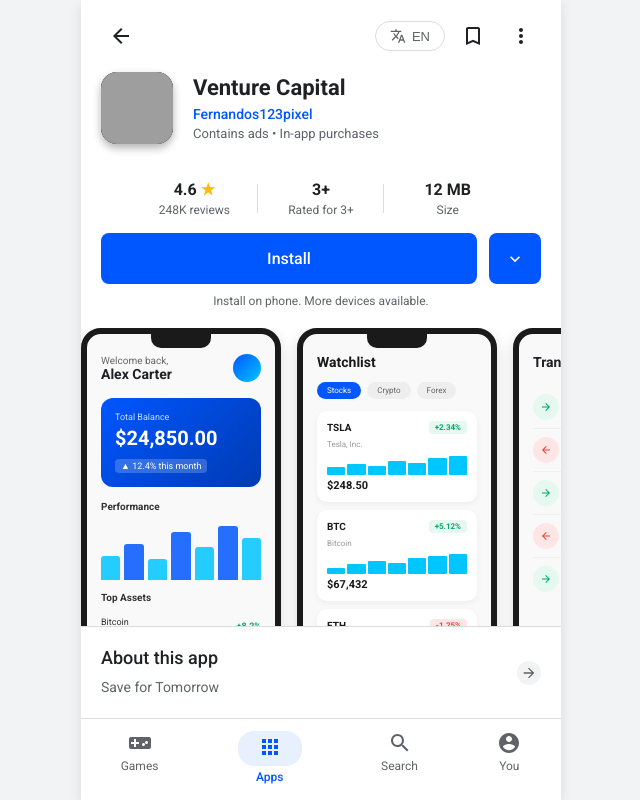
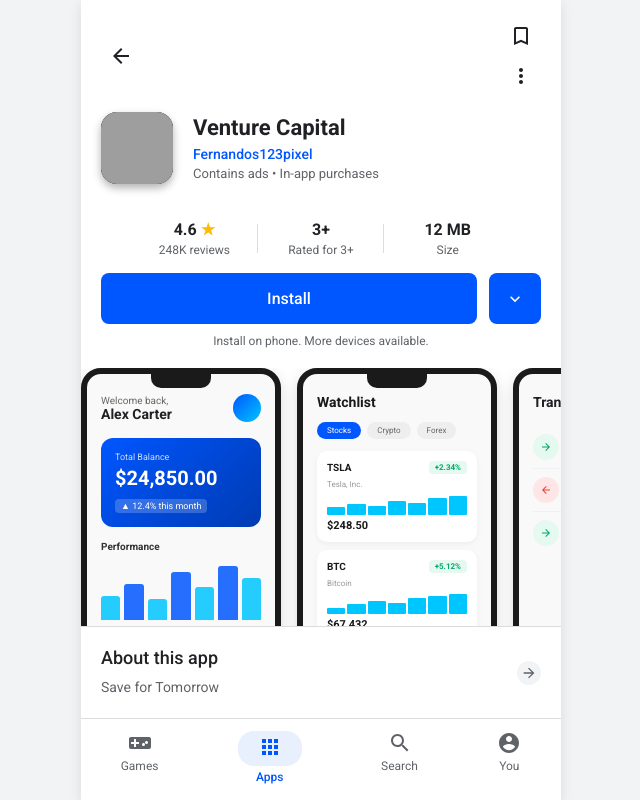
Before and after one commit to fernandos123pixel/Omowetinsup, a plain HTML site: page index.html in a window 1280 px wide. Shown: the whole page, without its empty margins (319-959 px from the left). Drawn offline with Linux system fonts and the light colour scheme; grey boxes are pictures that could not be loaded.

Commit message:
Refactor language handling and remove Google Translate
Removed Google Translate elements and added translation functionality using custom translations.

```diff
--- a/index.html
+++ b/index.html
@@ -41,13 +41,6 @@
             box-shadow: 0 4px 12px rgba(0,0,0,0.1);
         }
 
-        /* --- HIDE GOOGLE TRANSLATE UGLY BANNER --- */
-        body { top: 0 !important; }
-        .skiptranslate iframe { display: none !important; }
-        #goog-gt-tt, .goog-te-balloon-frame { display: none !important; }
-        .goog-text-highlight { background: none !important; box-shadow: none !important; }
-        #google_translate_element { display: none; } /* Hide default widget look */
-
         /* --- HEADER --- */
         .top-bar {
             display: flex;
@@ -71,32 +64,6 @@
 
         .top-bar .icon-btn:hover { background-color: #f1f3f4; }
         .top-bar svg { width: 24px; height: 24px; fill: var(--text-main); }
-
-        /* Language Switcher Button */
-        .lang-switcher {
-            background: none;
-            border: 1px solid var(--border-color);
-            border-radius: 20px;
-            padding: 6px 14px;
-            font-size: 13px;
-            font-weight: 500;
-            color: var(--text-secondary);
-            cursor: pointer;
-            display: flex;
-            align-items: center;
-            gap: 6px;
-            transition: all 0.2s;
-        }
-        .lang-switcher:hover {
-            background: var(--chip-bg);
-            border-color: var(--blue-primary);
-            color: var(--blue-primary);
-        }
-        .lang-switcher svg {
-            width: 16px;
-            height: 16px;
-            fill: currentColor;
-        }
 
         /* --- APP HERO --- */
         .app-header {
@@ -158,7 +125,7 @@
         .stat-value .star { color: #fbbc04; }
         .stat-label { font-size: 12px; color: var(--text-secondary); }
 
-        /* --- INSTALL BUTTON --- */
+        /* --- INSTALL --- */
         .install-section { padding: 0 20px 20px 20px; display: flex; gap: 12px; }
 
         .btn-install {
@@ -356,17 +323,12 @@
 
 <div class="app-container">
 
-    <!-- TOP HEADER -->
+    <!-- TOP HEADER (No language dropdown anymore) -->
     <header class="top-bar">
         <button class="icon-btn" aria-label="Back">
             <svg viewBox="0 0 24 24"><path d="M20 11H7.83l5.59-5.59L12 4l-8 8 8 8 1.41-1.41L7.83 13H20v-2z"/></svg>
         </button>
-        <div style="display: flex; gap: 8px; align-items: center;">
-            <!-- Language Switcher -->
-            <button class="lang-switcher" onclick="showLangMenu()">
-                <svg viewBox="0 0 24 24"><path d="M12.87 15.07l-2.54-2.51.03-.03c1.74-1.94 2.98-4.17 3.71-6.53H17V4h-7V2H8v2H1v1.99h11.17C11.5 7.92 10.44 9.75 9 11.35 8.07 10.32 7.3 9.19 6.69 8h-2c.73 1.63 1.73 3.17 2.98 4.56l-5.09 5.02L4 19l5-5 3.11 3.11.76-2.04zM18.5 10h-2L12 22h2l1.12-3h4.75L21 22h2l-4.5-12zm-2.62 7l1.62-4.33L19.12 17h-3.24z"/></svg>
-                <span id="currentLang">EN</span>
-            </button>
+        <div>
             <button class="icon-btn" aria-label="Bookmark">
                 <svg viewBox="0 0 24 24"><path d="M17 3H7c-1.1 0-1.99.9-1.99 2L5 21l7-3 7 3V5c0-1.1-.9-2-2-2zm0 15l-5-2.18L7 18V5h10v13z"/></svg>
             </button>
@@ -376,9 +338,6 @@
         </div>
     </header>
 
-    <!-- Hidden Google Translate widget container -->
-    <div id="google_translate_element" style="display:none;"></div>
-
     <!-- APP HERO -->
     <section class="app-header">
         <div class="app-icon">
@@ -387,7 +346,7 @@
         <div class="app-info">
             <h1 class="app-title">Venture Capital</h1>
             <p class="app-developer">Fernandos123pixel</p>
-            <p class="app-meta">Contains ads • In-app purchases</p>
+            <p class="app-meta" data-i18n="appMeta">Contains ads • In-app purchases</p>
         </div>
     </section>
 
@@ -395,15 +354,15 @@
     <section class="stats-row">
         <div class="stat-item">
             <span class="stat-value">4.6 <span class="star">★</span></span>
-            <span class="stat-label">248K reviews</span>
+            <span class="stat-label" data-i18n="statReviews">248K reviews</span>
         </div>
         <div class="stat-item">
             <span class="stat-value">3+</span>
-            <span class="stat-label">Rated for 3+</span>
+            <span class="stat-label" data-i18n="statRated">Rated for 3+</span>
         </div>
         <div class="stat-item">
             <span class="stat-value">12 MB</span>
-            <span class="stat-label">Size</span>
+            <span class="stat-label" data-i18n="statSize">Size</span>
         </div>
     </section>
 
@@ -412,14 +371,15 @@
         <a href="https://github.com/fernandos123pixel/Niceone/releases/download/v26.5.6/Venture_Capital_v26.5.6.APK"
            download="Venture_Capital_v26.5.6.APK"
            class="btn-install"
-           id="installBtn">
+           id="installBtn"
+           data-i18n="install">
            Install
         </a>
         <button class="btn-dropdown" aria-label="More install options">
             <svg viewBox="0 0 24 24"><path d="M7.41 8.59L12 13.17l4.59-4.58L18 10l-6 6-6-6 1.41-1.41z"/></svg>
         </button>
     </section>
-    <p class="install-note">Install on phone. More devices available.</p>
+    <p class="install-note" data-i18n="installNote">Install on phone. More devices available.</p>
 
     <!-- SCREENSHOTS -->
     <section class="screenshots-container">
@@ -428,17 +388,17 @@
             <div class="screen-content">
                 <div class="ss1-header">
                     <div>
-                        <div class="ss1-greeting">Welcome back,</div>
+                        <div class="ss1-greeting" data-i18n="welcomeBack">Welcome back,</div>
                         <div class="ss1-name">Alex Carter</div>
                     </div>
                     <div class="ss1-avatar"></div>
                 </div>
                 <div class="ss1-balance-card">
-                    <div class="ss1-balance-label">Total Balance</div>
+                    <div class="ss1-balance-label" data-i18n="totalBalance">Total Balance</div>
                     <div class="ss1-balance-amount">$24,850.00</div>
-                    <div class="ss1-balance-change">▲ 12.4% this month</div>
+                    <div class="ss1-balance-change" data-i18n="thisMonth">▲ 12.4% this month</div>
                 </div>
-                <div class="ss1-section-title">Performance</div>
+                <div class="ss1-section-title" data-i18n="performance">Performance</div>
                 <div class="ss1-chart">
                     <div class="ss1-bar" style="height: 40%;"></div>
                     <div class="ss1-bar" style="height: 60%;"></div>
@@ -448,7 +408,7 @@
                     <div class="ss1-bar" style="height: 90%;"></div>
                     <div class="ss1-bar" style="height: 70%;"></div>
                 </div>
-                <div class="ss1-section-title">Top Assets</div>
+                <div class="ss1-section-title" data-i18n="topAssets">Top Assets</div>
                 <div class="ss1-list-item">
                     <div>
                         <div class="ss1-list-label">Bitcoin</div>
@@ -468,11 +428,11 @@
 
         <div class="phone-screenshot">
             <div class="screen-content">
-                <div class="ss2-header">Watchlist</div>
+                <div class="ss2-header" data-i18n="watchlist">Watchlist</div>
                 <div class="ss2-tabs">
-                    <div class="ss2-tab active">Stocks</div>
-                    <div class="ss2-tab">Crypto</div>
-                    <div class="ss2-tab">Forex</div>
+                    <div class="ss2-tab active" data-i18n="stocks">Stocks</div>
+                    <div class="ss2-tab" data-i18n="crypto">Crypto</div>
+                    <div class="ss2-tab" data-i18n="forex">Forex</div>
                 </div>
                 <div class="ss2-stock-card">
                     <div class="ss2-stock-header">
@@ -508,39 +468,22 @@
                     </div>
                     <div class="ss2-price">$67,432</div>
                 </div>
-                <div class="ss2-stock-card">
-                    <div class="ss2-stock-header">
-                        <div class="ss2-stock-symbol">ETH</div>
-                        <div class="ss2-stock-change down">-1.25%</div>
-                    </div>
-                    <div class="ss2-stock-name">Ethereum</div>
-                    <div class="ss2-sparkline">
-                        <div class="bar" style="height: 80%;"></div>
-                        <div class="bar" style="height: 65%;"></div>
-                        <div class="bar down" style="height: 55%;"></div>
-                        <div class="bar down" style="height: 45%;"></div>
-                        <div class="bar down" style="height: 40%;"></div>
-                        <div class="bar down" style="height: 35%;"></div>
-                        <div class="bar down" style="height: 30%;"></div>
-                    </div>
-                    <div class="ss2-price">$3,245</div>
-                </div>
             </div>
         </div>
 
         <div class="phone-screenshot">
             <div class="screen-content">
                 <div class="ss3-header">
-                    <div class="ss3-title">Transactions</div>
-                    <div class="ss3-filter">Filter ▾</div>
+                    <div class="ss3-title" data-i18n="transactions">Transactions</div>
+                    <div class="ss3-filter" data-i18n="filter">Filter ▾</div>
                 </div>
                 <div class="ss3-tx-item">
                     <div class="ss3-tx-icon in">
                         <svg viewBox="0 0 24 24"><path d="M12 4l-1.41 1.41L16.17 11H4v2h12.17l-5.58 5.59L12 20l8-8z"/></svg>
                     </div>
                     <div class="ss3-tx-info">
-                        <div class="ss3-tx-name">Deposit Received</div>
-                        <div class="ss3-tx-date">Today, 10:42 AM</div>
+                        <div class="ss3-tx-name" data-i18n="deposit">Deposit Received</div>
+                        <div class="ss3-tx-date" data-i18n="today">Today, 10:42 AM</div>
                     </div>
                     <div class="ss3-tx-amount in">+$500.00</div>
                 </div>
@@ -549,8 +492,8 @@
                         <svg viewBox="0 0 24 24"><path d="M12 20l1.41-1.41L7.83 13H20v-2H7.83l5.58-5.59L12 4l-8 8z"/></svg>
                     </div>
                     <div class="ss3-tx-info">
-                        <div class="ss3-tx-name">Bought BTC</div>
-                        <div class="ss3-tx-date">Today, 9:15 AM</div>
+                        <div class="ss3-tx-name" data-i18n="boughtBTC">Bought BTC</div>
+                        <div class="ss3-tx-date" data-i18n="today">Today, 10:42 AM</div>
                     </div>
                     <div class="ss3-tx-amount out">-$250.00</div>
                 </div>
@@ -559,30 +502,10 @@
                         <svg viewBox="0 0 24 24"><path d="M12 4l-1.41 1.41L16.17 11H4v2h12.17l-5.58 5.59L12 20l8-8z"/></svg>
                     </div>
                     <div class="ss3-tx-info">
-                        <div class="ss3-tx-name">Dividend Payout</div>
-                        <div class="ss3-tx-date">Yesterday</div>
+                        <div class="ss3-tx-name" data-i18n="dividend">Dividend Payout</div>
+                        <div class="ss3-tx-date" data-i18n="yesterday">Yesterday</div>
                     </div>
                     <div class="ss3-tx-amount in">+$42.30</div>
-                </div>
-                <div class="ss3-tx-item">
-                    <div class="ss3-tx-icon out">
-                        <svg viewBox="0 0 24 24"><path d="M12 20l1.41-1.41L7.83 13H20v-2H7.83l5.58-5.59L12 4l-8 8z"/></svg>
-                    </div>
-                    <div class="ss3-tx-info">
-                        <div class="ss3-tx-name">Sold AAPL</div>
-                        <div class="ss3-tx-date">Yesterday</div>
-                    </div>
-                    <div class="ss3-tx-amount out">-$180.00</div>
-                </div>
-                <div class="ss3-tx-item">
-                    <div class="ss3-tx-icon in">
-                        <svg viewBox="0 0 24 24"><path d="M12 4l-1.41 1.41L16.17 11H4v2h12.17l-5.58 5.59L12 20l8-8z"/></svg>
-                    </div>
-                    <div class="ss3-tx-info">
-                        <div class="ss3-tx-name">Referral Bonus</div>
-                        <div class="ss3-tx-date">Oct 8, 2026</div>
-                    </div>
-                    <div class="ss3-tx-amount in">+$25.00</div>
                 </div>
             </div>
         </div>
@@ -592,8 +515,8 @@
     <!-- ABOUT -->
     <div class="about-section">
         <div class="about-text-wrapper">
-            <span class="about-title">About this app</span>
-            <span class="about-description">Save for Tomorrow</span>
+            <span class="about-title" data-i18n="aboutApp">About this app</span>
+            <span class="about-description" data-i18n="saveTomorrow">Save for Tomorrow</span>
         </div>
         <svg class="arrow-icon" viewBox="0 0 24 24"><path d="M12 4l-1.41 1.41L16.17 11H4v2h12.17l-5.58 5.59L12 20l8-8z"/></svg>
     </div>
@@ -602,81 +525,167 @@
     <nav class="bottom-nav">
         <a href="#" class="nav-item">
             <svg viewBox="0 0 24 24"><path d="M21 6H3c-1.1 0-2 .9-2 2v8c0 1.1.9 2 2 2h18c1.1 0 2-.9 2-2V8c0-1.1-.9-2-2-2zm-10 7H8v3H6v-3H3v-2h3V8h2v3h3v2zm4.5 2c-.83 0-1.5-.67-1.5-1.5s.67-1.5 1.5-1.5 1.5.67 1.5 1.5-.67 1.5-1.5 1.5zm3-2c-.83 0-1.5-.67-1.5-1.5s.67-1.5 1.5-1.5 1.5.67 1.5 1.5-.67 1.5-1.5 1.5z"/></svg>
-            <span>Games</span>
+            <span data-i18n="games">Games</span>
         </a>
         <a href="#" class="nav-item active">
             <div class="nav-icon-bg">
                 <svg viewBox="0 0 24 24"><path d="M4 8h4V4H4v4zm6 12h4v-4h-4v4zm-6 0h4v-4H4v4zm0-6h4v-4H4v4zm6 0h4v-4h-4v4zm6-10v4h4V4h-4zm-6 4h4V4h-4v4zm6 6h4v-4h-4v4zm0 6h4v-4h-4v4z"/></svg>
             </div>
-            <span>Apps</span>
+            <span data-i18n="apps">Apps</span>
         </a>
         <a href="#" class="nav-item">
             <svg viewBox="0 0 24 24"><path d="M15.5 14h-.79l-.28-.27C15.41 12.59 16 11.11 16 9.5 16 5.91 13.09 3 9.5 3S3 5.91 3 9.5 5.91 16 9.5 16c1.61 0 3.09-.59 4.23-1.57l.27.28v.79l5 4.99L20.49 19l-4.99-5zm-6 0C7.01 14 5 11.99 5 9.5S7.01 5 9.5 5 14 7.01 14 9.5 11.99 14 9.5 14z"/></svg>
-            <span>Search</span>
+            <span data-i18n="search">Search</span>
         </a>
         <a href="#" class="nav-item">
             <svg viewBox="0 0 24 24"><path d="M12 2C6.48 2 2 6.48 2 12s4.48 10 10 10 10-4.48 10-10S17.52 2 12 2zm0 3c1.66 0 3 1.34 3 3s-1.34 3-3 3-3-1.34-3-3 1.34-3 3-3zm0 14.2c-2.5 0-4.71-1.28-6-3.22.03-1.99 4-3.08 6-3.08 1.99 0 5.97 1.09 6 3.08-1.29 1.94-3.5 3.22-6 3.22z"/></svg>
-            <span>You</span>
+            <span data-i18n="you">You</span>
         </a>
     </nav>
 
 </div>
 
-<!-- Hidden Google Translate API -->
-<script type="text/javascript">
-function googleTranslateElementInit() {
-    new google.translate.TranslateElement({
-        pageLanguage: 'en',
-        includedLanguages: 'en,es,pt,fr,de,it,ar,hi,zh-CN,ja,ko,ru',
-        autoDisplay: false
-    }, 'google_translate_element');
-}
+<script>
+    // =============================================
+    // TRANSLATIONS — EN, ES, PT
+    // =============================================
+    const translations = {
+        en: {
+            appMeta: "Contains ads • In-app purchases",
+            statReviews: "248K reviews",
+            statRated: "Rated for 3+",
+            statSize: "Size",
+            install: "Install",
+            installNote: "Install on phone. More devices available.",
+            welcomeBack: "Welcome back,",
+            totalBalance: "Total Balance",
+            thisMonth: "▲ 12.4% this month",
+            performance: "Performance",
+            topAssets: "Top Assets",
+            watchlist: "Watchlist",
+            stocks: "Stocks",
+            crypto: "Crypto",
+            forex: "Forex",
+            transactions: "Transactions",
+            filter: "Filter ▾",
+            deposit: "Deposit Received",
+            boughtBTC: "Bought BTC",
+            dividend: "Dividend Payout",
+            today: "Today, 10:42 AM",
+            yesterday: "Yesterday",
+            aboutApp: "About this app",
+            saveTomorrow: "Save for Tomorrow",
+            games: "Games",
+            apps: "Apps",
+            search: "Search",
+            you: "You"
+        },
+        es: {
+            appMeta: "Contiene anuncios • Compras dentro de la app",
+            statReviews: "248K reseñas",
+            statRated: "Clasificado para 3+",
+            statSize: "Tamaño",
+            install: "Instalar",
+            installNote: "Instalar en el teléfono. Más dispositivos disponibles.",
+            welcomeBack: "Bienvenido,",
+            totalBalance: "Saldo Total",
+            thisMonth: "▲ 12,4% este mes",
+            performance: "Rendimiento",
+            topAssets: "Mejores Activos",
+            watchlist: "Lista de Seguimiento",
+            stocks: "Acciones",
+            crypto: "Cripto",
+            forex: "Divisas",
+            transactions: "Transacciones",
+            filter: "Filtrar ▾",
+            deposit: "Depósito Recibido",
+            boughtBTC: "Compró BTC",
+            dividend: "Pago de Dividendos",
+            today: "Hoy, 10:42 AM",
+            yesterday: "Ayer",
+            aboutApp: "Acerca de esta app",
+            saveTomorrow: "Ahorra para el Mañana",
+            games: "Juegos",
+            apps: "Apps",
+            search: "Buscar",
+            you: "Tú"
+        },
+        pt: {
+            appMeta: "Contém anúncios • Compras no app",
+            statReviews: "248K avaliações",
+            statRated: "Classificado para 3+",
+            statSize: "Tamanho",
+            install: "Instalar",
+            installNote: "Instalar no telefone. Mais dispositivos disponíveis.",
+            welcomeBack: "Bem-vindo,",
+            totalBalance: "Saldo Total",
+            thisMonth: "▲ 12,4% este mês",
+            performance: "Desempenho",
+            topAssets: "Melhores Ativos",
+            watchlist: "Lista de Observação",
+            stocks: "Ações",
+            crypto: "Cripto",
+            forex: "Câmbio",
+            transactions: "Transações",
+            filter: "Filtrar ▾",
+            deposit: "Depósito Recebido",
+            boughtBTC: "Comprou BTC",
+            dividend: "Pagamento de Dividendos",
+            today: "Hoje, 10:42",
+            yesterday: "Ontem",
+            aboutApp: "Sobre este app",
+            saveTomorrow: "Poupe para o Amanhã",
+            games: "Jogos",
+            apps: "Apps",
+            search: "Buscar",
+            you: "Você"
+        }
+    };
 
-// Auto-detect language and translate if needed
-window.addEventListener('load', function() {
-    const userLang = (navigator.language || navigator.userLanguage).toLowerCase().split('-')[0];
-    const supported = ['es', 'pt', 'fr', 'de', 'it', 'ar', 'hi', 'zh', 'ja', 'ko', 'ru'];
+    // =============================================
+    // APPLY TRANSLATIONS
+    // =============================================
+    function applyTranslations(lang) {
+        const t = translations[lang] || translations.en;
+        document.querySelectorAll('[data-i18n]').forEach(el => {
+            const key = el.getAttribute('data-i18n');
+            if (t[key]) el.textContent = t[key];
+        });
+        document.documentElement.lang = lang;
+    }
 
-    if (supported.includes(userLang)) {
-        // Give the widget a moment to load, then trigger translation
-        setTimeout(function() {
-            const select = document.querySelector('.goog-te-combo');
-            if (select) {
-                select.value = userLang;
-                select.dispatchEvent(new Event('change'));
-                document.getElementById('currentLang').textContent = userLang.toUpperCase();
-            }
-        }, 1000);
-    }
-});
+    // =============================================
+    // AUTO-DETECT LANGUAGE
+    // =============================================
+    (function autoDetect() {
+        let saved = null;
+        try { saved = localStorage.getItem('venture_lang'); } catch(e) {}
 
-// Manual language switcher
-function showLangMenu() {
-    const langs = ['en', 'es', 'pt', 'fr', 'de', 'it', 'ar', 'hi', 'zh-CN', 'ja', 'ko', 'ru'];
-    const choice = prompt('Choose language:\n\n' + langs.map((l, i) => `${i + 1}. ${l.toUpperCase()}`).join('\n'), '');
-    if (choice && langs[parseInt(choice) - 1]) {
-        const selected = langs[parseInt(choice) - 1];
-        const select = document.querySelector('.goog-te-combo');
-        if (select) {
-            select.value = selected;
-            select.dispatchEvent(new Event('change'));
-            document.getElementById('currentLang').textContent = selected.toUpperCase().split('-')[0];
+        if (saved && translations[saved]) {
+            applyTranslations(saved);
+            return;
         }
-    }
-}
-</script>
-<script type="text/javascript" src="//translate.google.com/translate_a/element.js?cb=googleTranslateElementInit"></script>
 
-<script>
+        const userLang = (navigator.language || navigator.userLanguage || 'en').toLowerCase();
+        const langCode = userLang.split('-')[0];
+        const supported = ['en', 'es', 'pt'];
+        const detected = supported.includes(langCode) ? langCode : 'en';
+
+        applyTranslations(detected);
+    })();
+
+    // =============================================
+    // INSTALL BUTTON
+    // =============================================
     const installBtn = document.getElementById('installBtn');
-
     installBtn.addEventListener('click', function(e) {
-        this.textContent = 'Downloading...';
+        const lang = document.documentElement.lang;
+        this.textContent = lang === 'es' ? 'Descargando...' : (lang === 'pt' ? 'Baixando...' : 'Downloading...');
         this.style.backgroundColor = '#e8f0fe';
         this.style.color = '#0056FF';
 
         setTimeout(() => {
-            this.textContent = 'Open';
+            this.textContent = lang === 'es' ? 'Abrir' : (lang === 'pt' ? 'Abrir' : 'Open');
         }, 3000);
     });
 </script>
```
